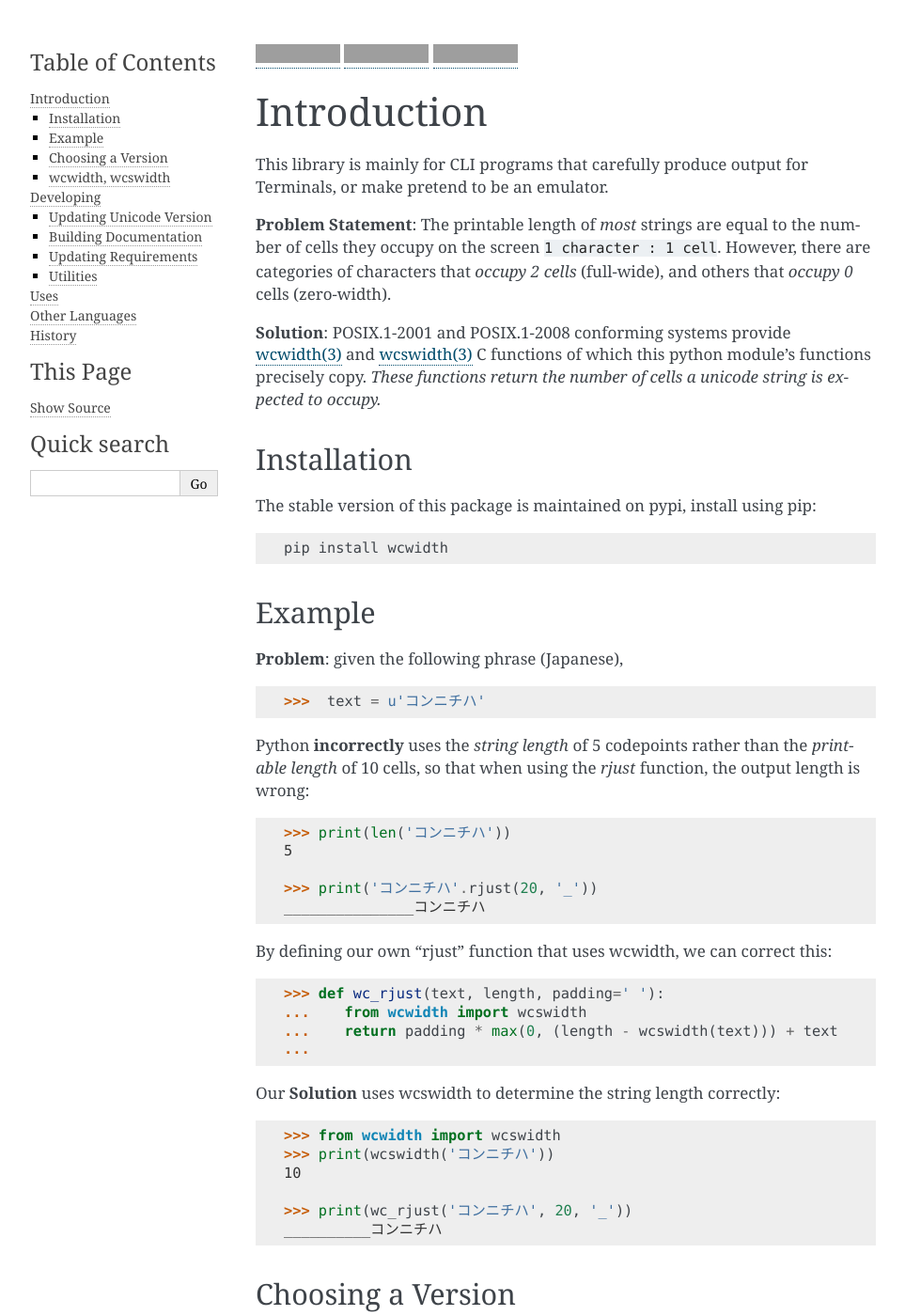
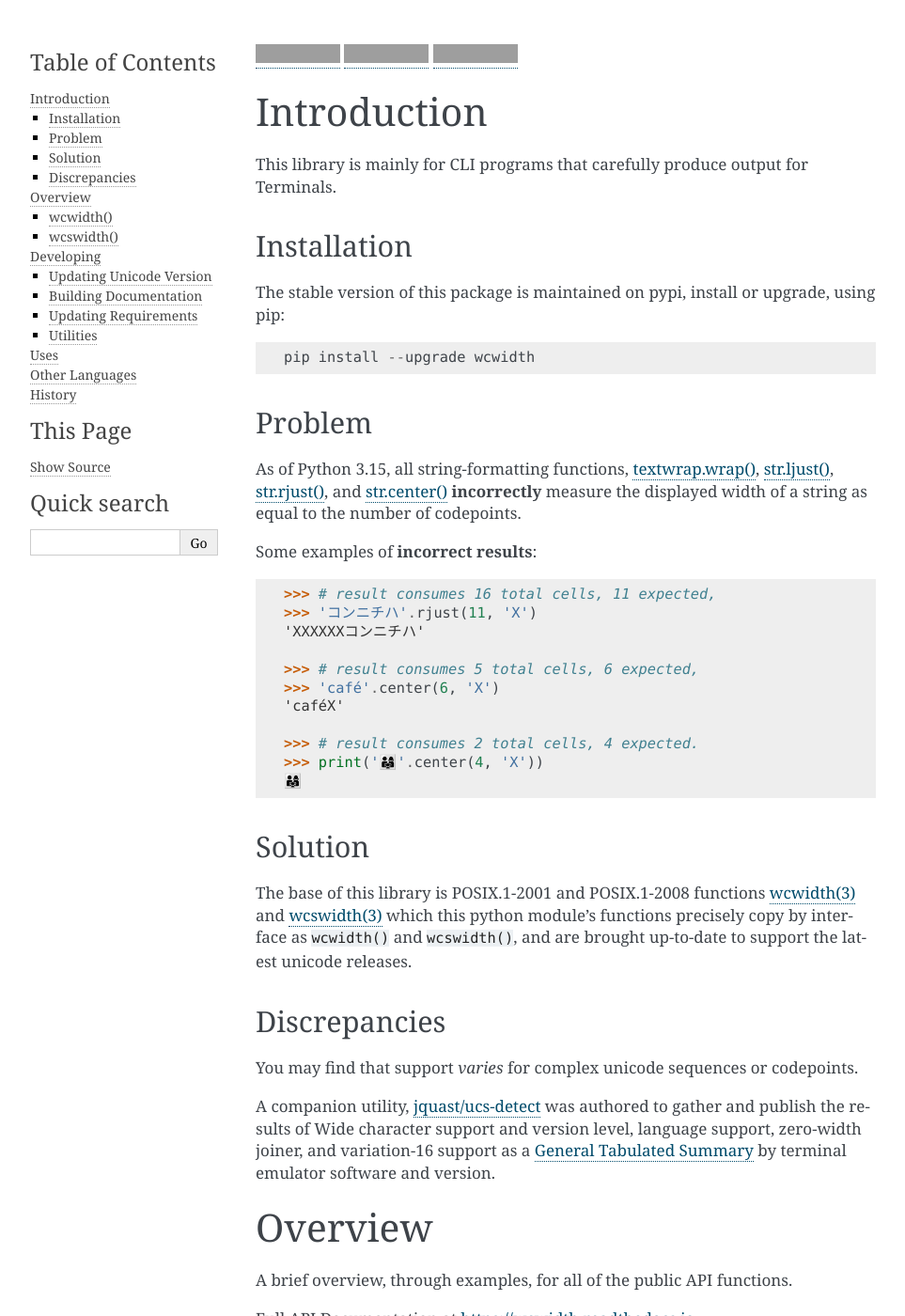
Before and after one commit to jquast/wcwidth, a Sphinx documentation site: the page built from docs/intro.rst, in a window 1280 px wide and 1400 px high. Shown: the whole window at 94% size, without its empty margins (148-1111 px from the left). Built offline with Sphinx 7.4.7, drawn with Linux system fonts in a browser that asks for light colours; some of the changed text lies outside the part shown; grey boxes are pictures that could not be loaded.

Commit message:
Minor changes (#164)
Small updates to bin/update-tables.py

A collection of small documentation updates, code changes, and deprecation markings.

In preparation for including and reducing the complexity of coming changesets.

```diff
--- a/docs/intro.rst
+++ b/docs/intro.rst
@@ -4,83 +4,81 @@
 Introduction
 ============
 
-This library is mainly for CLI programs that carefully produce output for
-Terminals, or make pretend to be an emulator.
-
-**Problem Statement**: The printable length of *most* strings are equal to the
-number of cells they occupy on the screen ``1 character : 1 cell``.  However,
-there are categories of characters that *occupy 2 cells* (full-wide), and
-others that *occupy 0* cells (zero-width).
-
-**Solution**: POSIX.1-2001 and POSIX.1-2008 conforming systems provide
-`wcwidth(3)`_ and `wcswidth(3)`_ C functions of which this python module's
-functions precisely copy.  *These functions return the number of cells a
-unicode string is expected to occupy.*
+This library is mainly for CLI programs that carefully produce output for Terminals.
 
 Installation
 ------------
 
-The stable version of this package is maintained on pypi, install using pip::
+The stable version of this package is maintained on pypi, install or upgrade, using pip::
 
-    pip install wcwidth
+    pip install --upgrade wcwidth
 
-Example
+Problem
 -------
 
-**Problem**: given the following phrase (Japanese),
+As of Python 3.15, all string-formatting functions, `textwrap.wrap()`_, `str.ljust()`_,
+`str.rjust()`_, and `str.center()`_ **incorrectly** measure the displayed width of a string as
+equal to the number of codepoints.
 
-   >>>  text = u'コンニチハ'
+Some examples of **incorrect results**:
 
-Python **incorrectly** uses the *string length* of 5 codepoints rather than the
-*printable length* of 10 cells, so that when using the `rjust` function, the
-output length is wrong::
+.. code-block:: python
 
-    >>> print(len('コンニチハ'))
-    5
+    >>> # result consumes 16 total cells, 11 expected,
+    >>> 'コンニチハ'.rjust(11, 'X')
+    'XXXXXXコンニチハ'
 
-    >>> print('コンニチハ'.rjust(20, '_'))
-    _______________コンニチハ
+    >>> # result consumes 5 total cells, 6 expected,
+    >>> 'café'.center(6, 'X')
+    'caféX'
 
-By defining our own "rjust" function that uses wcwidth, we can correct this::
-
-   >>> def wc_rjust(text, length, padding=' '):
-   ...    from wcwidth import wcswidth
-   ...    return padding * max(0, (length - wcswidth(text))) + text
-   ...
-
-Our **Solution** uses wcswidth to determine the string length correctly::
-
-   >>> from wcwidth import wcswidth
-   >>> print(wcswidth('コンニチハ'))
-   10
-
-   >>> print(wc_rjust('コンニチハ', 20, '_'))
-   __________コンニチハ
+    >>> # result consumes 2 total cells, 4 expected.
+    >>> print('👨‍👩‍👧'.center(4, 'X'))
+    👨‍👩‍👧
 
 
-Choosing a Version
-------------------
+Solution
+--------
 
-Export an environment variable, ``UNICODE_VERSION``. This should be done by
-*terminal emulators* or those developers experimenting with authoring one of
-their own, from shell::
+The base of this library is POSIX.1-2001 and POSIX.1-2008 functions `wcwidth(3)`_ and `wcswidth(3)`_
+which this python module's functions precisely copy by interface as ``wcwidth()`` and ``wcswidth()``,
+and are brought up-to-date to support the latest unicode releases.
 
-   $ export UNICODE_VERSION=13.0
+Discrepancies
+-------------
 
-If unspecified, the latest version is used. If your Terminal Emulator does not
-export this variable, you can use the `jquast/ucs-detect`_ utility to
-automatically detect and export it to your shell.
+You may find that support *varies* for complex unicode sequences or codepoints.
 
-wcwidth, wcswidth
------------------
-Use function ``wcwidth()`` to determine the length of a *single unicode
-character*, and ``wcswidth()`` to determine the length of many, a *string
-of unicode characters*.
+A companion utility, `jquast/ucs-detect`_ was authored to gather and publish the results of Wide
+character support and version level, language support, zero-width joiner, and variation-16 support
+as a `General Tabulated Summary`_ by terminal emulator software and version.
 
-Briefly, return values of function ``wcwidth()`` are:
+========
+Overview
+========
+
+A brief overview, through examples, for all of the public API functions.
+
+Full API Documentation at https://wcwidth.readthedocs.io
+
+wcwidth()
+---------
+
+Measures width of a single codepoint,
+
+.. code-block:: python
+
+    >>> # '♀' narrow emoji
+    >>> wcwidth.wcwidth('\u2640')
+    1
+
+Use function ``wcwidth()`` to determine the length of a *single unicode character*.
+
+See `Specification <Specification_from_pypi_>`_ of character measurements. More
+briefly, return values of function ``wcwidth()`` are:
 
 ``-1``
-  Indeterminate (not printable).
+  Indeterminate (not printable) control codes (C0 and C1).
 
 ``0``
   Does not advance the cursor, such as NULL or Combining.
@@ -92,10 +90,22 @@ Briefly, return values of function ``wcwidth()`` are:
 ``1``
   All others.
 
-Function ``wcswidth()`` simply returns the sum of all values for each character
-along a string, or ``-1`` when it occurs anywhere along a string.
+wcswidth()
+----------
 
-Full API Documentation at https://wcwidth.readthedocs.io
+Measures width of a string, returns -1 for control codes.
+
+.. code-block:: python
+
+    >>> # '♀️' emoji w/vs-16
+    >>> wcwidth.wcswidth('♀️')
+    2
+
+Use function ``wcswidth()`` to determine the length of many, a *string of unicode characters*
+
+See `Specification <Specification_from_pypi_>`_ of character measurements. More briefly, return
+values of function ``wcswidth()`` is the sum of ``wcwidth()`` with some additional account for some
+kinds of sequences.  Similarly, ``-1`` is returned if control codes occurs anywhere in the string.
 
 ==========
 Developing
@@ -105,9 +115,13 @@ Install wcwidth in editable mode::
 
    pip install -e .
 
-Execute unit tests using tox_ for all supported Python versions::
+Execute all code generation, autoformatters, linters and unit tests using tox::
 
-   tox -e py38,py39,py310,py311,py312,py313,py314
+   tox
+
+Or execute individual tasks, see ``tox -lv`` for all available targets::
+
+   tox -e pylint,py36,py314
 
 Updating Unicode Version
 ------------------------
@@ -197,9 +211,14 @@ This library is used in:
 - `saulpw/visidata`_: Terminal spreadsheet multitool for discovering and
   arranging data
 
+- `jquast/ucs-detect`_: Utility for unicode support detection.
+
 ===============
 Other Languages
 ===============
+
+There are similar implementations of the `wcwidth()`_ and `wcswidth()`_ functions in other
+languages.
 
 - `timoxley/wcwidth`_: JavaScript
 - `janlelis/unicode-display_width`_: Ruby
@@ -380,6 +399,11 @@ https://www.cl.cam.ac.uk/~mgk25/ucs/wcwidth.c::
 .. _`saulpw/visidata`: https://github.com/saulpw/visidata
 .. _`pip-tools`: https://pip-tools.readthedocs.io/
 .. _`sphinx`: https://www.sphinx-doc.org/
+.. _`textwrap.wrap()`: https://docs.python.org/3/library/textwrap.html#textwrap.wrap
+.. _`str.ljust()`: https://docs.python.org/3/library/stdtypes.html#str.ljust
+.. _`str.rjust()`: https://docs.python.org/3/library/stdtypes.html#str.rjust
+.. _`str.center()`: https://docs.python.org/3/library/stdtypes.html#str.center
+.. _`General Tabulated Summary`: https://ucs-detect.readthedocs.io/results.html
 .. |pypi_downloads| image:: https://img.shields.io/pypi/dm/wcwidth.svg?logo=pypi
     :alt: Downloads
     :target: https://pypi.org/project/wcwidth/
--- a/docs/unicode_version.rst
+++ b/docs/unicode_version.rst
@@ -136,8 +136,5 @@ release files:
 ``emoji-variation-sequences-12.0.0.txt``
   *Date: 2019-01-15, 12:10:05 GMT*
 
-``emoji-variation-sequences-15.1.0.txt``
-  *Date: 2023-02-01, 02:22:54 GMT*
-
 ``emoji-variation-sequences-17.0.0.txt``
   *Date: 2025-01-30, 21:48:29 GMT*
```
Also changed, not shown: other parts of docs/intro.rst (+2 -2 lines), 7 other files.
